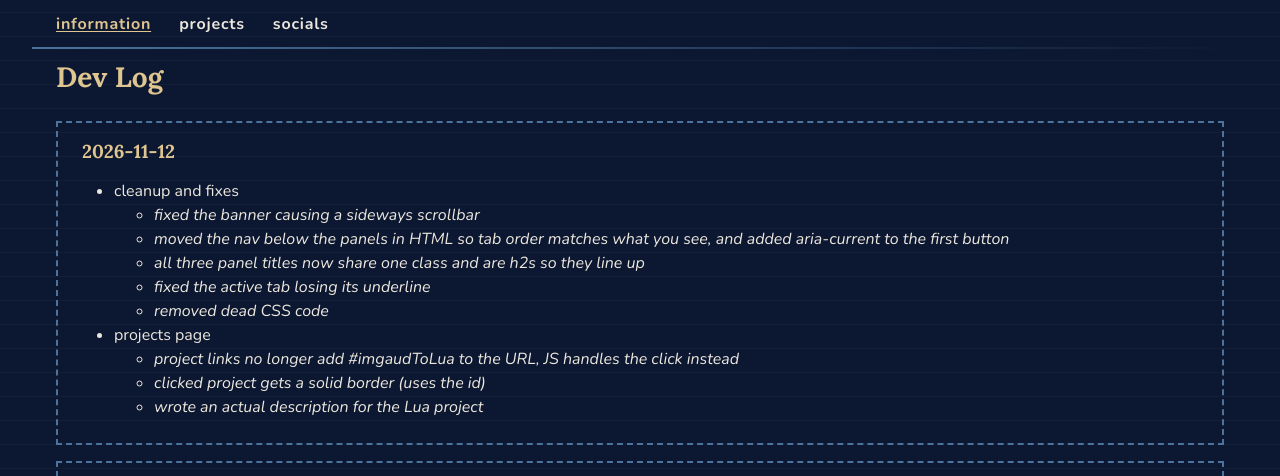
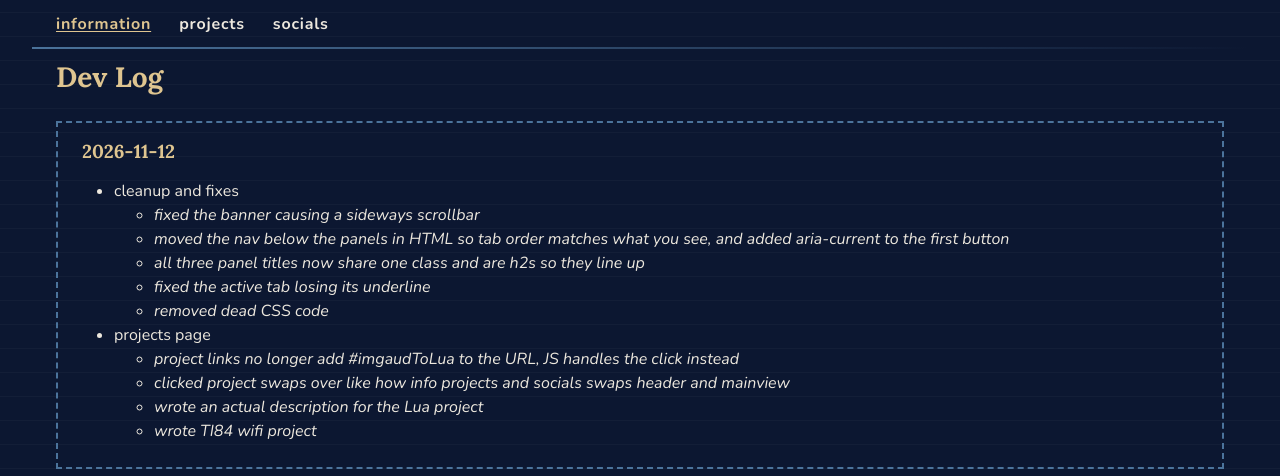
Before and after one commit to tntren/webdev, a plain HTML site: page index.html in a window 1280 px wide. Shown: the part 275-751 px from the top of the page. Drawn offline with nearby package versions, Linux system fonts and the light colour scheme.

Commit message:
final touchups

```diff
--- a/index.html
+++ b/index.html
@@ -62,8 +62,9 @@
                             <li>projects page
                                 <ul>
                                     <li>project links no longer add #imgaudToLua to the URL, JS handles the click instead</li>
-                                    <li>clicked project gets a solid border (uses the id)</li>
+                                    <li>clicked project swaps over like how info projects and socials swaps header and mainview</li>
                                     <li>wrote an actual description for the Lua project</li>
+                                    <li>wrote TI84 wifi project</li>
                                 </ul>
                             </li>
                         </ul>
@@ -155,7 +156,7 @@
                                 and <a href="https://github.com/KermMartian" target="_blank" rel="noopener noreferrer">KermMartian's</a> <a href="https://github.com/KermMartian/ArTICL" target="_blank" rel="noopener noreferrer">ArTICL.</a>
                                 I also made this project entirely with <strong>AI.</strong> I mainly used Claude, and I did this as I didn't know C/C++ and wanted to learn more.
                             </p>
-                            <p>This project was to connect my TI-84 to Wifi using the Link Port. In short I wired a ESP32 to the Link Port internally to the TI-84, and had
+                            <p>This project was to connect my TI-84 to wifi using the Link Port. In short I wired an ESP32 to the Link Port internally to the TI-84, and had
                                 code on the ESP32 to communicate to the calculator pretending to be another calculator.
                             </p>
                             <p>I used <a href="https://github.com/KermMartian/ArTICL" target="_blank" rel="noopener noreferrer">ArTICL</a> library, and slightly modified it
```
